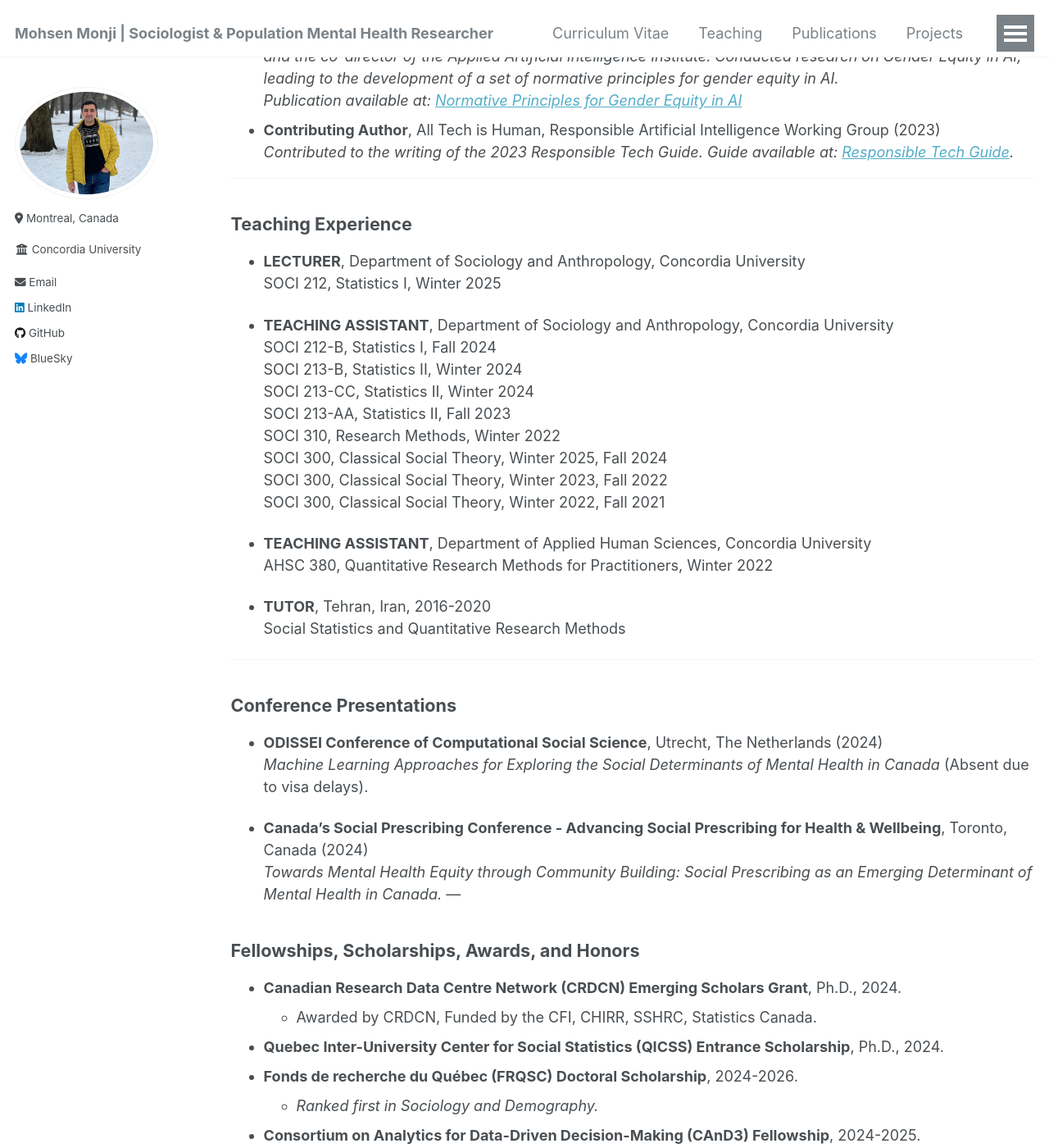
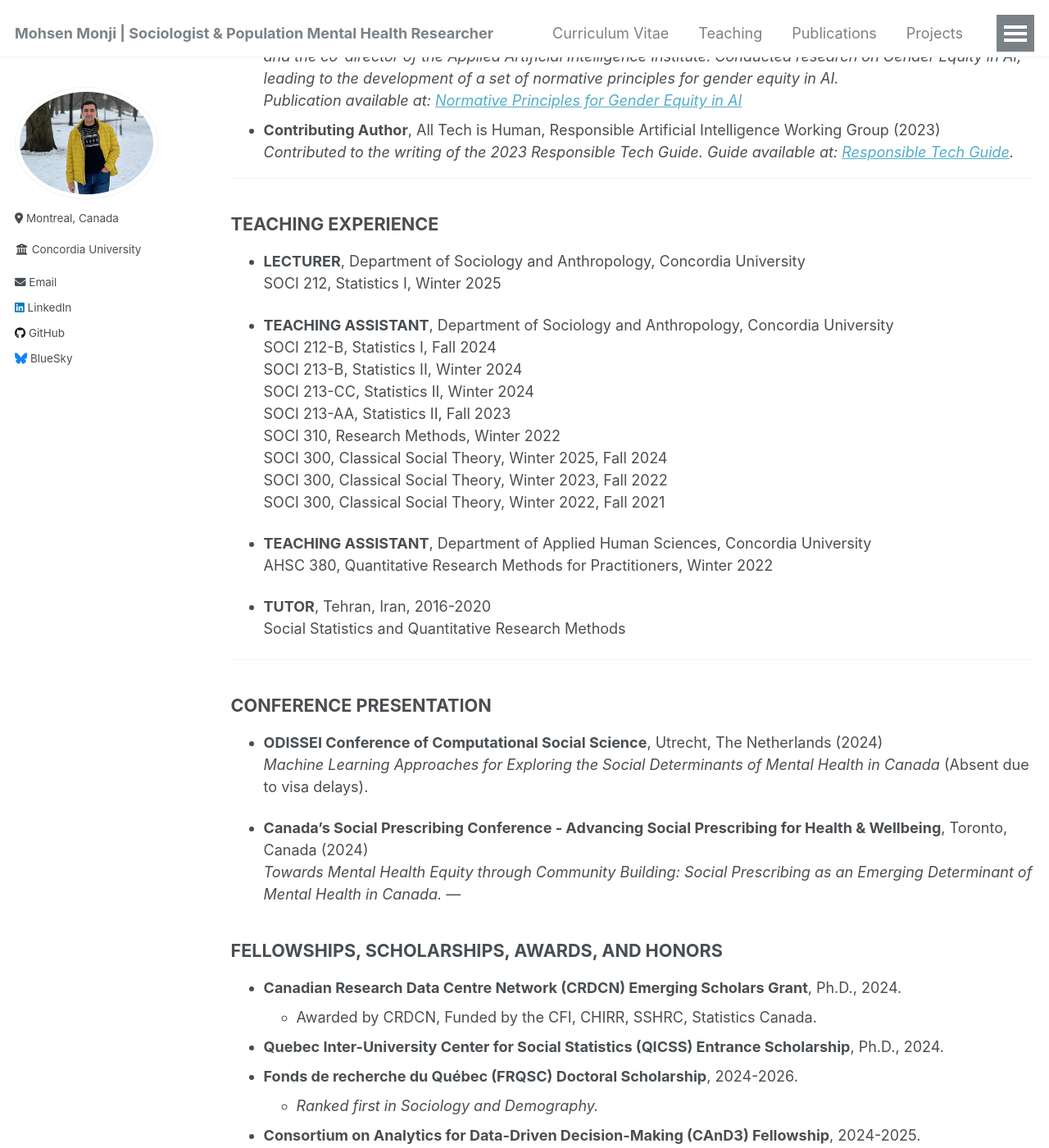
Before and after one commit to Mohsnmonji/mohsnmonji.github.io, a Jekyll site: the page built from _pages/Curriculum Vitae.md, in a window 1280 px wide and 1400 px high, scrolled down 1280 px. Shown: the whole window at 82% size. Built offline with Jekyll 4.4.1, drawn with Linux system fonts in a browser that asks for light colours; some of the changed text lies outside the part shown.

Commit message:
Update Curriculum Vitae.md

```diff
--- a/_pages/Curriculum Vitae.md
+++ b/_pages/Curriculum Vitae.md
@@ -53,7 +53,7 @@ redirect_from:
 
 ---
 
-### Teaching Experience
+### TEACHING EXPERIENCE
 
 - **LECTURER**, Department of Sociology and Anthropology, Concordia University
   SOCI 212, Statistics I, Winter 2025
@@ -75,7 +75,7 @@ redirect_from:
   Social Statistics and Quantitative Research Methods
 
 ---
-### Conference Presentations
+### CONFERENCE PRESENTATION
 
 - **ODISSEI Conference of Computational Social Science**, Utrecht, The Netherlands (2024)
   *Machine Learning Approaches for Exploring the Social Determinants of Mental Health in Canada* (Absent due to visa delays).
@@ -84,7 +84,7 @@ redirect_from:
   *Towards Mental Health Equity through Community Building: Social Prescribing as an Emerging Determinant of Mental Health in Canada.*
 ---
 
-### **Fellowships, Scholarships, Awards, and Honors**
+### **FELLOWSHIPS, SCHOLARSHIPS, AWARDS, AND HONORS**
 - **Canadian Research Data Centre Network (CRDCN) Emerging Scholars Grant**, Ph.D., 2024.
   - Awarded by CRDCN, Funded by the CFI, CHIRR, SSHRC, Statistics Canada.
 - **Quebec Inter-University Center for Social Statistics (QICSS) Entrance Scholarship**, Ph.D., 2024.
@@ -103,13 +103,13 @@ redirect_from:
 
 ---
 
-### Talks
+### TALKS
 
 - **Affecting Machines: Normative Principles for Gender Equity in Artificial Intelligence**, Fourth Space, Concordia University (2023)
   Panelist in a workshop discussing and presenting the Normative Principles for Gender Equity in AI. See the recorded workshop at: [Affecting Machines](https://www.youtube.com/live/6UNZkXNQeU0?si=QRERKwbGPYSppP5C).
 ---
 
-### **Professional Qualifications**
+### **PROFESSIONAL QUALIFICATIONS**
 - Experienced in **Quantitative Data collection and Analysis** (e.g., survey creation and analysis)
 - Proficient in **Statistical Data Analysis** using `R`
 - Skilled in **Data Visualization** using `R`
@@ -132,7 +132,7 @@ redirect_from:
 
 ---
 
-### **Certificates**
+### **CERTIFICATES**
 - **Gender-Based Analysis Plus**, issued by Government of Canada, 2024
 - **Gender and Health: Awareness, Analysis, and Action**, issued by Pan American Health Organization, 2024
 - **Health Inequality Monitoring Foundations: Data Sources**, issued by World Health Organization, 2023
```
Also changed, not shown: other parts of _pages/Curriculum Vitae.md (+2 -2 lines).
